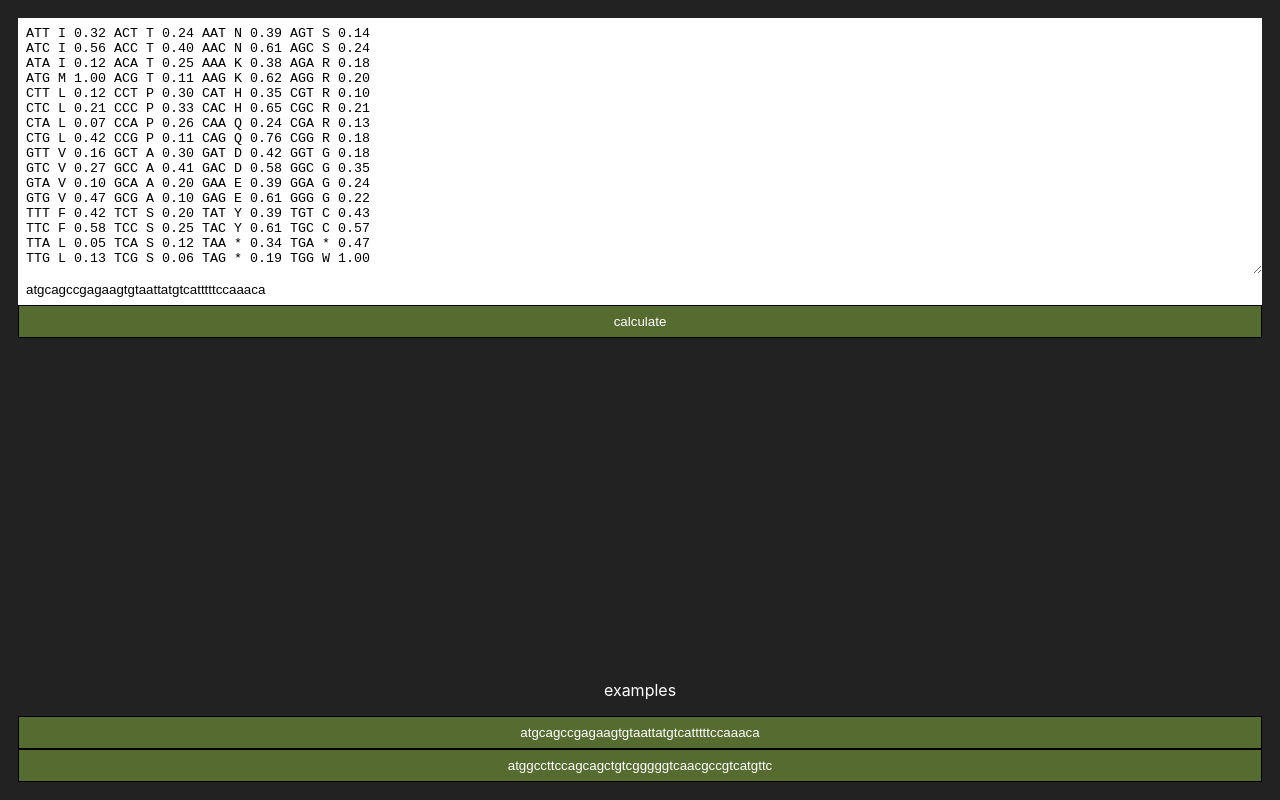
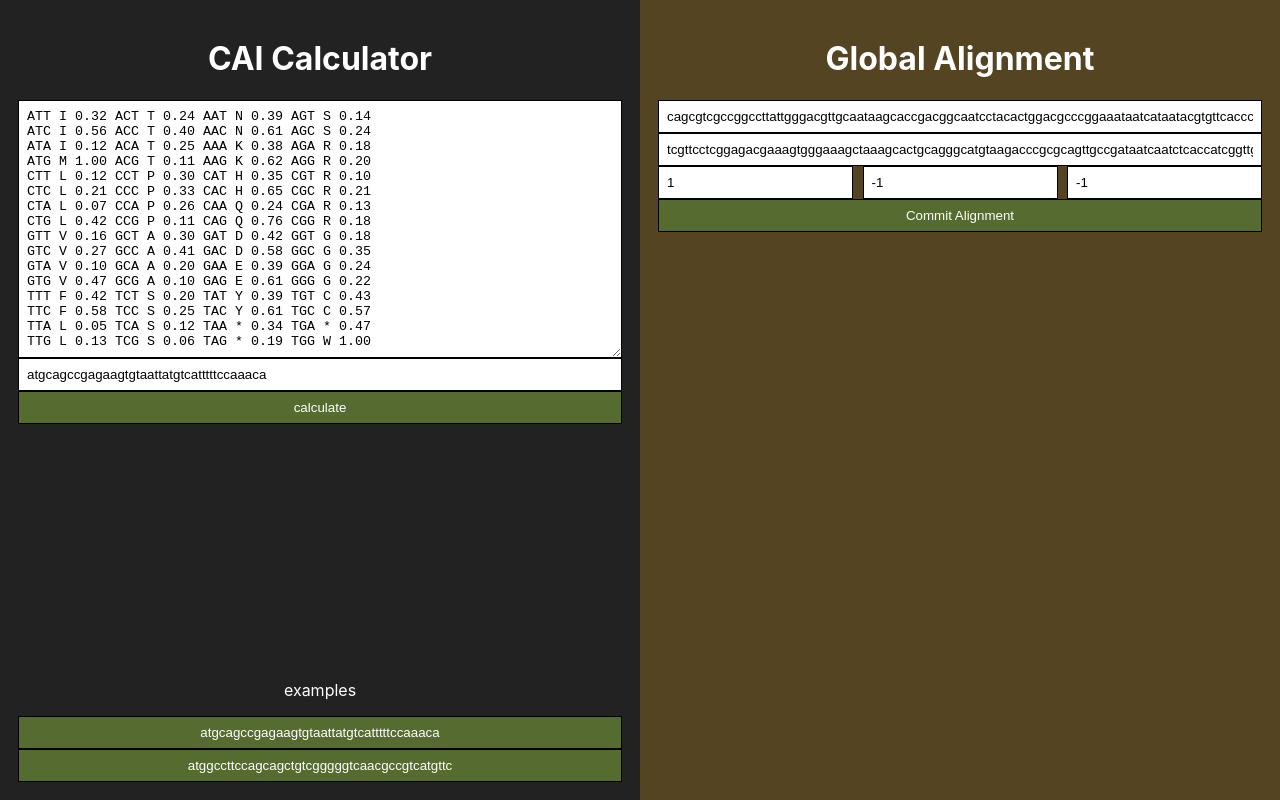
Before and after one commit to sharif-geeks/calc-cai, a React (Create React App) app: page / in a window 1280 px wide. Built offline with nearby package versions, Linux system fonts and the light colour scheme.

Commit message:
add global-alignment

```diff
--- a/package.json
+++ b/package.json
@@ -6,6 +6,7 @@
     "@testing-library/jest-dom": "^5.11.4",
     "@testing-library/react": "^11.1.0",
     "@testing-library/user-event": "^12.1.10",
+    "mathjs": "^9.4.2",
     "react": "^17.0.2",
     "react-dom": "^17.0.2",
     "react-scripts": "4.0.3",
--- a/src/App.css
+++ b/src/App.css
@@ -1,49 +1,14 @@
 .App {
   text-align: center;
-}
-
-.App-logo {
-  height: 40vmin;
-  pointer-events: none;
-}
-
-@media (prefers-reduced-motion: no-preference) {
-  .App-logo {
-    animation: App-logo-spin infinite 20s linear;
-  }
-}
-
-.App-header {
-  background-color: #282c34;
-  min-height: 100vh;
   display: flex;
-  flex-direction: column;
-  align-items: center;
-  justify-content: center;
-  font-size: calc(10px + 2vmin);
-  color: white;
-}
-
-.App-link {
-  color: #61dafb;
-}
-
-@keyframes App-logo-spin {
-  from {
-    transform: rotate(0deg);
-  }
-  to {
-    transform: rotate(360deg);
-  }
 }
 
 input, textarea, button {
-  border: none;
   padding: 8px;
+  border: 1px solid #000;
 }
 
 button {
   background-color: darkolivegreen;
-  border: 1px solid #000;
   color: #fff;
 }
--- a/src/App.jsx
+++ b/src/App.jsx
@@ -1,10 +1,12 @@
 import "./App.css";
 import CalcCAI from "./components/CalcCAI";
+import GlobalAlignment from "./components/GlobalAlignment";
 
 function App() {
   return (
     <div className="App">
       <CalcCAI />
+      <GlobalAlignment />
     </div>
   );
 }
--- a/src/components/CalcCAI.jsx
+++ b/src/components/CalcCAI.jsx
@@ -35,6 +35,7 @@ function CalcCAI() {
   return (
     <div
       style={{
+        width: "50%",
         height: "100vh",
         background: "#222",
         color: "#fff",
@@ -44,6 +45,7 @@ function CalcCAI() {
         boxSizing: "border-box",
       }}
     >
+      <h1>CAI Calculator</h1>
       <textarea
         placeholder="codon usage table"
         value={usageTable}
--- /dev/null
+++ b/src/components/GlobalAlignment.jsx
@@ -0,0 +1,127 @@
+import * as math from "mathjs";
+import { useState } from "react";
+
+function GlobalAlignment() {
+  const [seq1, setSeq1] = useState(
+    "cagcgtcgccggccttattgggacgttgcaataagcaccgacggcaatcctacactggacgcccggaaataatcataatacgtgttcacccaatcgttgtggatg"
+  );
+  const [seq2, setSeq2] = useState(
+    "tcgttcctcggagacgaaagtgggaaagctaaagcactgcagggcatgtaagacccgcgcagttgccgataatcaatctcaccatcggttgtggagagat"
+  );
+  const [match, setMatch] = useState(1);
+  const [mis, setMis] = useState(-1);
+  const [gap, setGap] = useState(-1);
+  const [result, setResult] = useState(null);
+
+  const handleGlobalAlignment = (e) => {
+    const result = globalAlignment(seq1, seq2, match, mis, gap);
+    setResult(result);
+  };
+
+  return (
+    <div
+      style={{
+        width: "50%",
+        height: "100vh",
+        background: "#542",
+        color: "#fff",
+        display: "flex",
+        flexDirection: "column",
+        padding: 18,
+        boxSizing: "border-box",
+        overflow: "hidden",
+      }}
+    >
+      <h1>Global Alignment</h1>
+
+      <input
+        placeholder="dna sequence 1"
+        value={seq1}
+        onChange={(e) => setSeq1(e.target.value)}
+      />
+      <input
+        placeholder="dna sequence 2"
+        value={seq2}
+        onChange={(e) => setSeq2(e.target.value)}
+      />
+
+      <div style={{ display: "flex", justifyContent: "space-between" }}>
+        <input
+          placeholder="match score"
+          value={match}
+          onChange={(e) => setMatch(parseFloat(e.target.value))}
+        />
+        <input
+          placeholder="mismatch score"
+          value={mis}
+          onChange={(e) => setMis(parseFloat(e.target.value))}
+        />
+        <input
+          placeholder="gap score"
+          value={gap}
+          onChange={(e) => setGap(parseFloat(e.target.value))}
+        />
+      </div>
+
+      <button onClick={handleGlobalAlignment}>Commit Alignment</button>
+
+      {result && (
+        <div style={{ overflow: "hidden", wordWrap: "break-word" }}>
+          <p>Aligned 1 : {result.align1}</p>
+          <p>Aligned 2 : {result.align2}</p>
+        </div>
+      )}
+    </div>
+  );
+}
+
+export default GlobalAlignment;
+
+const globalAlignment = (seq1, seq2, match = 1, mis = -1, gap = -1) => {
+  let data = math.zeros([seq1.length + 1, seq2.length + 1]);
+  let matchData = math.zeros([seq1.length, seq2.length]);
+
+  for (let i = 0; i < seq1.length; ++i)
+    for (let j = 0; j < seq2.length; ++j)
+      if (seq1[i] === seq2[j]) matchData[i][j] = match;
+      else matchData[i][j] = mis;
+
+  for (let i = 0; i < seq1.length + 1; ++i) data[i][0] = i * gap;
+  for (let i = 0; i < seq2.length; ++i) data[0][i] = i * gap;
+
+  for (let i = 1; i < seq1.length + 1; ++i)
+    for (let j = 1; j < seq2.length + 1; ++j)
+      data[i][j] = Math.max(
+        data[i - 1][j] + gap,
+        data[i][j - 1] + gap,
+        data[i - 1][j - 1] + matchData[i - 1][j - 1]
+      );
+
+  let align1 = "";
+  let align2 = "";
+
+  for (let li = seq1.length, lj = seq2.length; li > 0 && lj > 0; ) {
+    if (
+      li > 0 &&
+      lj > 0 &&
+      data[li][lj] === data[li - 1][lj - 1] + matchData[li - 1][lj - 1]
+    ) {
+      align1 = seq1[li - 1] + align1;
+      align2 = seq2[lj - 1] + align2;
+      --li;
+      --lj;
+    } else if (li > 0 && data[li][lj] === data[li - 1][lj] + gap) {
+      align1 = seq1[li - 1] + align1;
+      align2 = "_" + align2;
+      --li;
+    } else {
+      align1 = "_" + align1;
+      align2 = seq2[lj - 1] + align2;
+      --lj;
+    }
+  }
+
+  console.log(align1, align2);
+
+  return { align1, align2 };
+};
```
Also changed, not shown: 2 other files (tests, documents, lock files or other folders).
